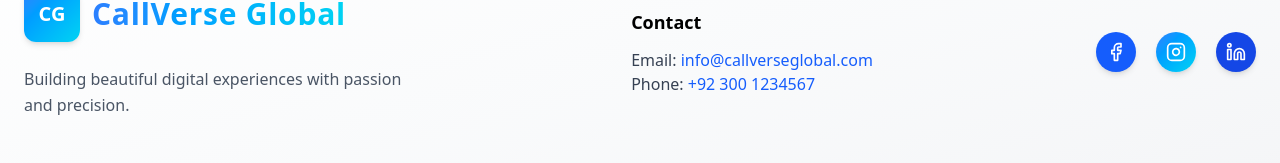
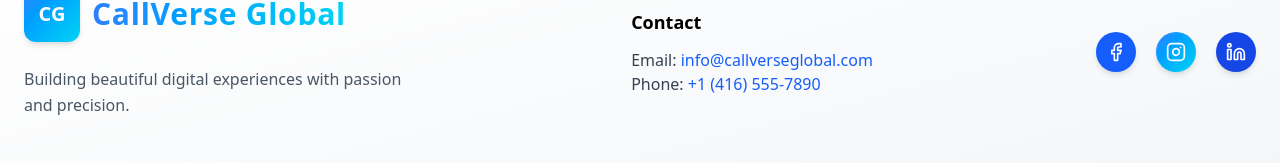
Before and after one commit to ArslanFaiz/Call-Center-Web, a React (Vite) app: page /services/outsourcing in a window 1280 px wide. Shown: the part 1371-1534 px from the top of the page. Built offline with nearby package versions, Linux system fonts and the light colour scheme.

Commit message:
fix: ui fixes

```diff
--- a/src/components/layout/footer.tsx
+++ b/src/components/layout/footer.tsx
@@ -37,7 +37,7 @@ export default function Footer() {
               </a>
             </p>
             <p className="text-gray-700">
-              Phone: <span className="text-blue-600">+92 300 1234567</span>
+              Phone: <span className="text-blue-600">+1 (416) 555-7890</span>
             </p>
           </div>
 
```
